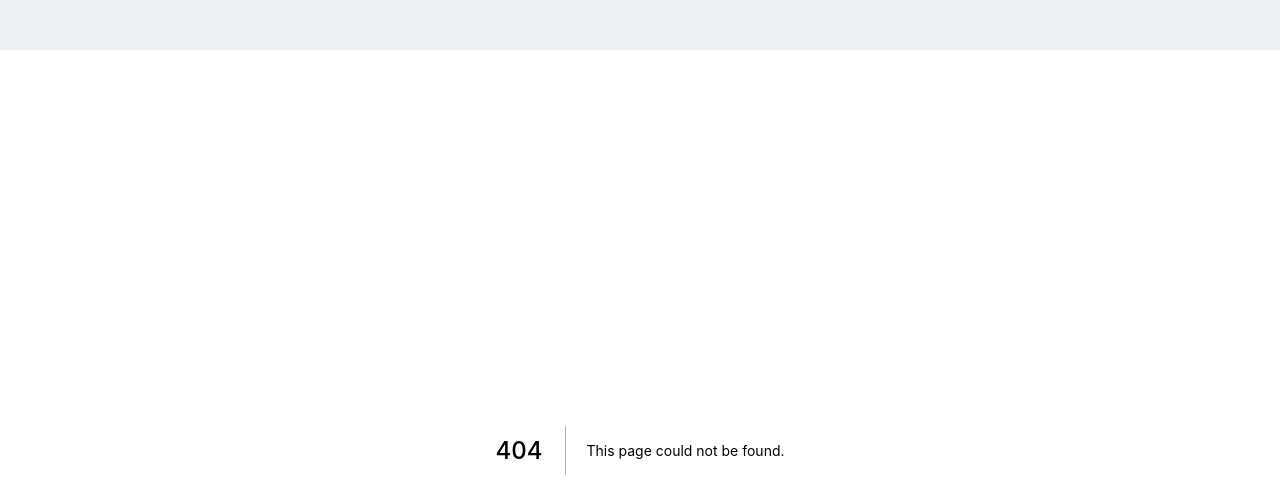
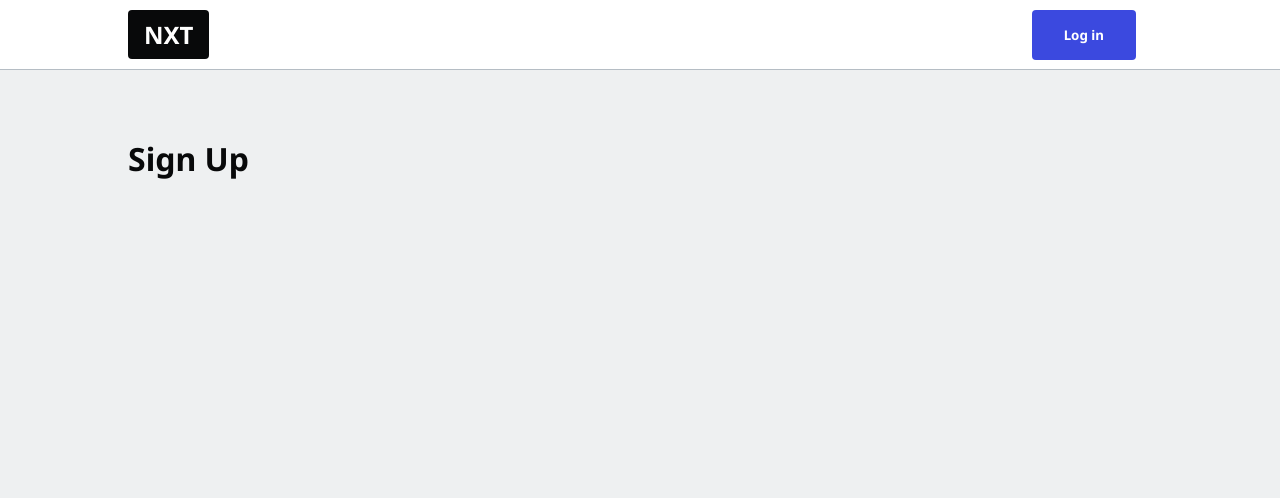
Before and after one commit to dking949/nextfire-blog, a Next.js app: page /enter in a window 1280 px wide. Before the commit this address had no page. Shown: the top 498 px of the page. Built offline with nearby package versions, Linux system fonts and the light colour scheme.

Commit message:
Add Navbar and routing

```diff
--- /dev/null
+++ b/components/Loader.tsx
@@ -0,0 +1,5 @@
+import React from 'react'
+
+export default function Loader({ show }) {
+  return show ? <div className='loader'></div> : null;
+}
--- /dev/null
+++ b/components/Navbar.tsx
@@ -0,0 +1,44 @@
+import React from 'react';
+import Link from 'next/link';
+
+export default function Navbar() {
+    const user = null;
+    const username = null;
+
+    return (
+        <nav className="navbar">
+          <ul>
+            <li>
+              <Link href="/">
+                <button className="btn-logo">NXT</button>
+              </Link>
+            </li>
+
+            {/* user is signed-in and has username */}
+            {username && (
+              <>
+                <li>
+                  <Link href="/admin">
+                    <button className="btn-blue">Write Posts</button>
+                  </Link>
+                </li>
+                <li>
+                  <Link href={`/${username}`}>
+                    <img src={user?.photoURL || '/hacker.png'} />
+                  </Link>
+                </li>
+              </>
+            )}
+
+            {/* user is not signed OR has not created username */}
+            {!username && (
+              <li>
+                <Link href="/enter">
+                  <button className="btn-blue">Log in</button>
+                </Link>
+              </li>
+            )}
+          </ul>
+        </nav>
+    );
+}
--- a/pages/_app.tsx
+++ b/pages/_app.tsx
@@ -1,7 +1,15 @@
 import '../styles/globals.css'
+import Navbar from '../components/Navbar'
 
 function MyApp({ Component, pageProps }) {
-  return <Component {...pageProps} />
+  return (
+    <>
+      <Navbar />
+      <Component {...pageProps} />
+    </>
+  );
 }
 
+
+
 export default MyApp
--- /dev/null
+++ b/pages/enter.tsx
@@ -0,0 +1,9 @@
+import React from 'react'
+
+export default function EnterPage() {
+  return (
+    <main>
+        <h1>Sign Up</h1>
+    </main>
+  )
+}
```
Also changed, not shown: pages/[username]/[slug].tsx (added, +7 -0 lines), pages/[username]/index.tsx (added, +7 -0 lines), pages/admin/[slug].tsx (added, +9 -0 lines), pages/admin/index.tsx (added, +7 -0 lines).
